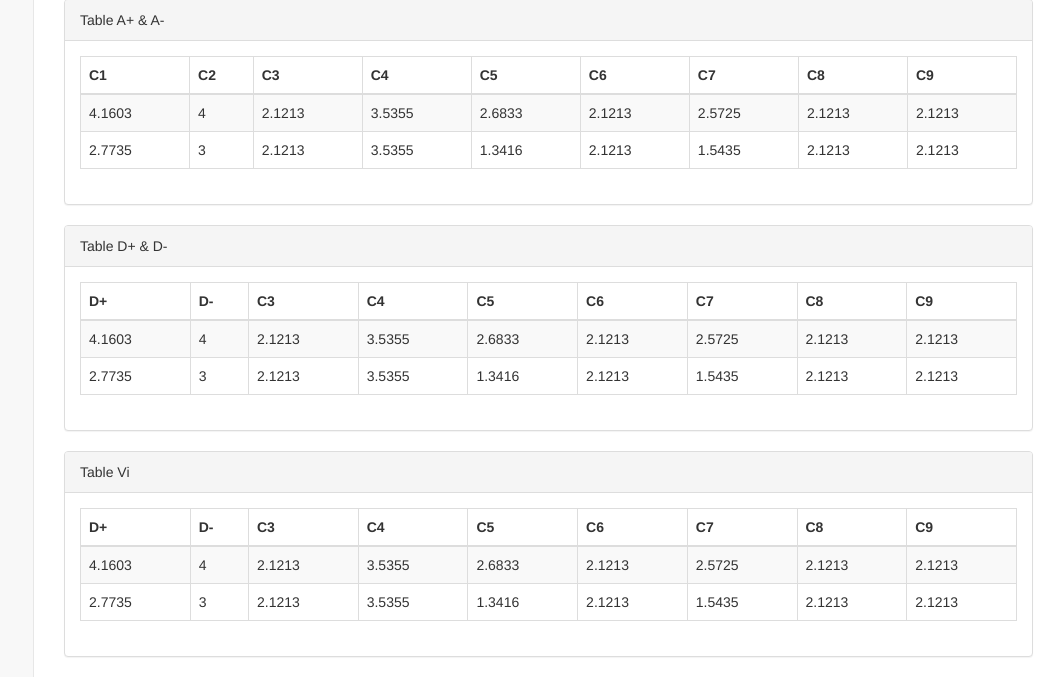
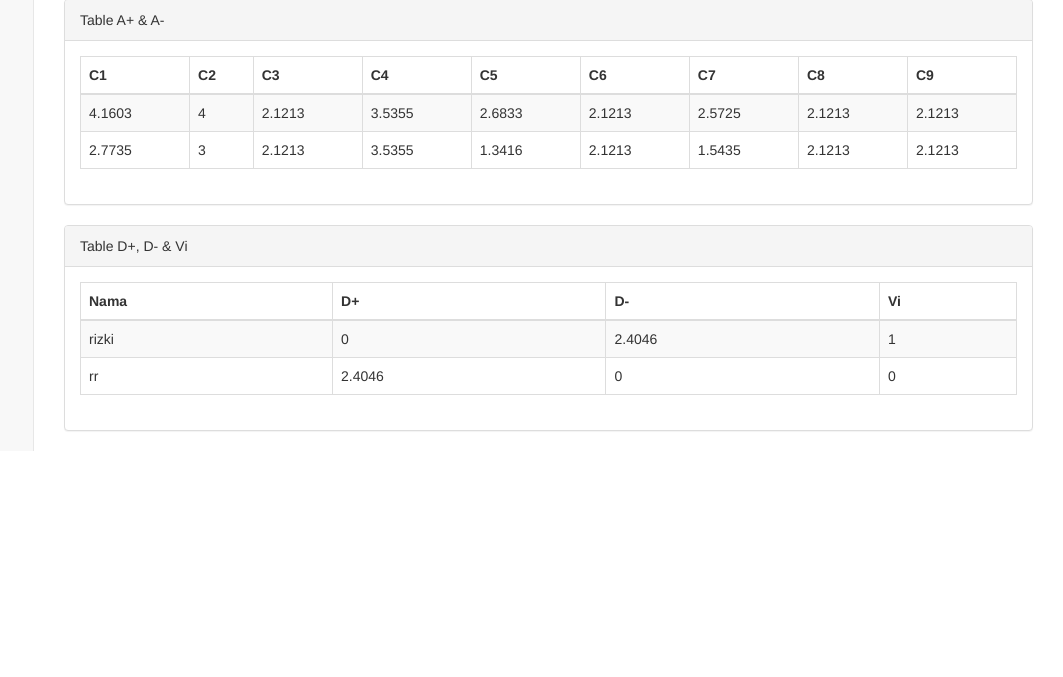
Before and after one commit to rizmdhn/NahIni, a PHP site: page /table-admin.php in a window 1280 px wide. Shown: the part 819-1496 px from the top of the page, without its empty margins (217-1280 px from the left). After the commit the page ends 1270 px from the top, so only its background shows below. Run offline with PHP 8.4, Linux system fonts and the light colour scheme; a user stored in the database is signed in; data comes from the database, SQL or seed files in the repository; some libraries are stand-ins or nearby versions.

Commit message:
fixed minor bug, update vi

```diff
--- a/table-admin.php
+++ b/table-admin.php
@@ -537,185 +537,70 @@ if (isset($_GET['logout'])) {
                 <div class="row">
                     <div class="col-lg-12">
                         <div class="panel panel-default">
-                            <div class="panel-heading">Table D+ & D-</div>
+                            <div class="panel-heading">Table D+, D- & Vi</div>
                             <!-- /.panel-heading -->
                             <div class="panel-body">
 
                             <table class="table table-striped table-bordered">
                                 <thead>
                                     <tr>
+                                        <th>Nama</th>
                                         <th>D+</th>
                                         <th>D-</th>
-                                            <th>C3</th>
-                                            <th>C4</th>
-                                            <th>C5</th>
-                                            <th>C6</th>
-                                            <th>C7</th>
-                                            <th>C8</th>
-                                            <th>C9</th>
-
+                                        <th>Vi</th>
                                     </tr>
                                 </thead>
                                 <tbody>
                                     <?php
                                     include 'koneksi.php';
-                                        $c1 = array();
-                                        $c2 = array();
-                                        $c3 = array();
-                                        $c4 = array();
-                                        $c5 = array();
-                                        $c6 = array();
-                                        $c7 = array();
-                                        $c8 = array();
-                                        $c9 = array();
-                                        $datas = mysqli_query($conn, "select * from hasil
+                                    $datanama = array();
+                                    $no = 1;
+                                    $ids= array();
+                                    $sql = "Select hasil.hasilid, hasil.userid, hasil.hasil,hasil.array_jawaban,hasil.vi, user.nama from hasil LEFT JOIN user ON hasil.user_id = user.user_id";
+                                    $data = mysqli_query($conn, "select * from hasil
                                     LEFT JOIN user ON hasil.user_id=user.user_id");
-                                        if (!$datas) {
+                                    // perhitungan normalisasi
+                                    if (!$data) {
                                         printf("Error: %s\n", mysqli_error($conn));
                                     }
-                                        while ($d = mysqli_fetch_array($datas)) {
-                                            $data = json_decode($d['array_jawaban']);
-                                            array_push($c1, $data[0]);
-                                            array_push($c2, $data[1]);
-                                            array_push($c3, $data[2]);
-                                            array_push($c4, $data[3]);
-                                            array_push($c5, $data[4]);
-                                            array_push($c6, $data[5]);
-                                            array_push($c7, $data[6]);
-                                            array_push($c8, $data[7]);
-                                            array_push($c9, $data[8]);
+                                    while ($d = mysqli_fetch_array($data)) {
+                                        array_push($datanama, $d['nama']);
+                                        array_push($ids, $d['user_id']);
+
                                     }
-                                        // perhitungan normalisasi
                                     echo '<tr>';
-                                        echo '<td>' . round(max($datax1), 4) . '</td>';
-                                        echo '<td>' . round(max($datax2), 4) . '</td>';
-                                        echo '<td>' . round(max($datax3), 4) . '</td>';
-                                        echo '<td>' . round(max($datax4), 4) . '</td>';
-                                        echo '<td>' . round(max($datax5), 4) . '</td>';
-                                        echo '<td>' . round(max($datax6), 4) . '</td>';
-                                        echo '<td>' . round(max($datax7), 4) . '</td>';
-                                        echo '<td>' . round(max($datax8), 4) . '</td>';
-                                        echo '<td>' . round(max($datax9), 4) . '</td>';
+                                    for ($x = 0; $x < sizeof($c1); $x++) {
+                                        echo '<td>' . $datanama[$x] . '</td>';
+                                        $dxc1 = (max($datax1) - $datax1[$x]) * (max($datax1) - $datax1[$x]);
+                                        $dxc2 = (max($datax2) - $datax2[$x]) * (max($datax2) - $datax2[$x]);
+                                        $dxc3 = (max($datax3) - $datax3[$x]) * (max($datax3) - $datax3[$x]);
+                                        $dxc4 = (max($datax4) - $datax4[$x]) * (max($datax4) - $datax4[$x]);
+                                        $dxc5 = (max($datax5) - $datax5[$x]) * (max($datax5) - $datax5[$x]);
+                                        $dxc6 = (max($datax6) - $datax6[$x]) * (max($datax6) - $datax6[$x]);
+                                        $dxc7 = (max($datax7) - $datax7[$x]) * (max($datax7) - $datax7[$x]);
+                                        $dxc8 = (max($datax8) - $datax8[$x]) * (max($datax8) - $datax8[$x]);
+                                        $dxc9 = (max($datax9) - $datax9[$x]) * (max($datax9) - $datax9[$x]);
+                                        $rdplus = sqrt($dxc1 + $dxc2 + $dxc3 + $dxc4 + $dxc5 + $dxc6 + $dxc7 + $dxc8 + $dxc9);
+                                        echo '<td>' . round($rdplus, 4) . '</td>';
+                                        $dxc1m = ($datax1[$x] - min($datax1)) * ($datax1[$x] - min($datax1));
+                                        $dxc2m = ($datax2[$x] - min($datax2)) * ($datax2[$x] - min($datax2));
+                                        $dxc3m = ($datax3[$x] - min($datax3)) * ($datax3[$x] - min($datax3));
+                                        $dxc4m = ($datax4[$x] - min($datax4)) * ($datax4[$x] - min($datax4));
+                                        $dxc5m = ($datax5[$x] - min($datax5)) * ($datax5[$x] - min($datax5));
+                                        $dxc6m = ($datax6[$x] - min($datax6)) * ($datax6[$x] - min($datax6));
+                                        $dxc7m = ($datax7[$x] - min($datax7)) * ($datax7[$x] - min($datax7));
+                                        $dxc8m = ($datax8[$x] - min($datax8)) * ($datax8[$x] - min($datax8));
+                                        $dxc9m = ($datax9[$x] - min($datax9)) * ($datax9[$x] - min($datax9));
+                                        $rdmin = sqrt($dxc1m + $dxc2m + $dxc3m + $dxc4m + $dxc5m + $dxc6m + $dxc7m + $dxc8m + $dxc9m);
+                                        $vi = $rdmin / ($rdmin + $rdplus);
+                                        echo '<td>' . round($rdmin, 4) . '</td>';
+                                        echo '<td>' . $vi . '</td>';
                                         echo '</tr>';
-                                        echo '<tr>';
-                                        echo '<td>' . round(min($datax1), 4) . '</td>';
-                                        echo '<td>' . round(min($datax2), 4) . '</td>';
-                                        echo '<td>' . round(min($datax3), 4) . '</td>';
-                                        echo '<td>' . round(min($datax4), 4) . '</td>';
-                                        echo '<td>' . round(min($datax5), 4) . '</td>';
-                                        echo '<td>' . round(min($datax6), 4) . '</td>';
-                                        echo '<td>' . round(min($datax7), 4) . '</td>';
-                                        echo '<td>' . round(min($datax8), 4) . '</td>';
-                                        echo '<td>' . round(min($datax9), 4) . '</td>';
-                                        echo '</tr>';
-
-                                        $xb1 = 0;
-                                        $xb2 = 0;
-                                        $xb3 = 0;
-                                        $xb4 = 0;
-                                        $xb5 = 0;
-                                        $xb6 = 0;
-                                        $xb7 = 0;
-                                        $xb8 = 0;
-                                        $xb9 = 0;
-
-                                        ?>
-                                    </tbody>
-                                </table>
-
-                            </div>
-                            <!-- /.panel-body -->
-                        </div>
-                        <!-- /.panel -->
-                    </div>
-                    <!-- /.col-lg-12 -->
-                </div>
-                <!-- /.vi -->
-                <div class="row">
-                    <div class="col-lg-12">
-                        <div class="panel panel-default">
-                            <div class="panel-heading">Table Vi</div>
-                            <!-- /.panel-heading -->
-                            <div class="panel-body">
-
-                                <table class="table table-striped table-bordered">
-                                    <thead>
-                                        <tr>
-                                            <th>D+</th>
-                                            <th>D-</th>
-                                            <th>C3</th>
-                                            <th>C4</th>
-                                            <th>C5</th>
-                                            <th>C6</th>
-                                            <th>C7</th>
-                                            <th>C8</th>
-                                            <th>C9</th>
-
-                                        </tr>
-                                    </thead>
-                                    <tbody>
-                                        <?php
-                                        include 'koneksi.php';
-                                        $c1 = array();
-                                        $c2 = array();
-                                        $c3 = array();
-                                        $c4 = array();
-                                        $c5 = array();
-                                        $c6 = array();
-                                        $c7 = array();
-                                        $c8 = array();
-                                        $c9 = array();
-                                        $datas = mysqli_query($conn, "select * from hasil
-                                    LEFT JOIN user ON hasil.user_id=user.user_id");
-                                        if (!$datas) {
-                                            printf("Error: %s\n", mysqli_error($conn));
+                                        $stmt = $conn->prepare("UPDATE hasil SET vi = ? WHERE user_id =?");
+                                        $stmt->bind_param("si", $vi, $ids[$x]);
+                                        $stmt->execute();
+                                        $stmt->close();
                                    }
-                                        while ($d = mysqli_fetch_array($datas)) {
-                                            $data = json_decode($d['array_jawaban']);
-                                            array_push($c1, $data[0]);
-                                            array_push($c2, $data[1]);
-                                            array_push($c3, $data[2]);
-                                            array_push($c4, $data[3]);
-                                            array_push($c5, $data[4]);
-                                            array_push($c6, $data[5]);
-                                            array_push($c7, $data[6]);
-                                            array_push($c8, $data[7]);
-                                            array_push($c9, $data[8]);
-                                        }
-                                        // perhitungan normalisasi
-                                        echo '<tr>';
-                                        echo '<td>' . round(max($datax1), 4) . '</td>';
-                                        echo '<td>' . round(max($datax2), 4) . '</td>';
-                                        echo '<td>' . round(max($datax3), 4) . '</td>';
-                                        echo '<td>' . round(max($datax4), 4) . '</td>';
-                                        echo '<td>' . round(max($datax5), 4) . '</td>';
-                                        echo '<td>' . round(max($datax6), 4) . '</td>';
-                                        echo '<td>' . round(max($datax7), 4) . '</td>';
-                                        echo '<td>' . round(max($datax8), 4) . '</td>';
-                                        echo '<td>' . round(max($datax9), 4) . '</td>';
-                                        echo '</tr>';
-                                        echo '<tr>';
-                                        echo '<td>' . round(min($datax1), 4) . '</td>';
-                                        echo '<td>' . round(min($datax2), 4) . '</td>';
-                                        echo '<td>' . round(min($datax3), 4) . '</td>';
-                                        echo '<td>' . round(min($datax4), 4) . '</td>';
-                                        echo '<td>' . round(min($datax5), 4) . '</td>';
-                                        echo '<td>' . round(min($datax6), 4) . '</td>';
-                                        echo '<td>' . round(min($datax7), 4) . '</td>';
-                                        echo '<td>' . round(min($datax8), 4) . '</td>';
-                                        echo '<td>' . round(min($datax9), 4) . '</td>';
-                                        echo '</tr>';
-
-                                        $xb1 = 0;
-                                        $xb2 = 0;
-                                        $xb3 = 0;
-                                        $xb4 = 0;
-                                        $xb5 = 0;
-                                        $xb6 = 0;
-                                        $xb7 = 0;
-                                        $xb8 = 0;
-                                        $xb9 = 0;
-
                                     ?>
                                 </tbody>
                             </table>
```
Also changed, not shown: Signup.php (+9 -4 lines). Lines whose indentation alone changed are shown as unchanged.
